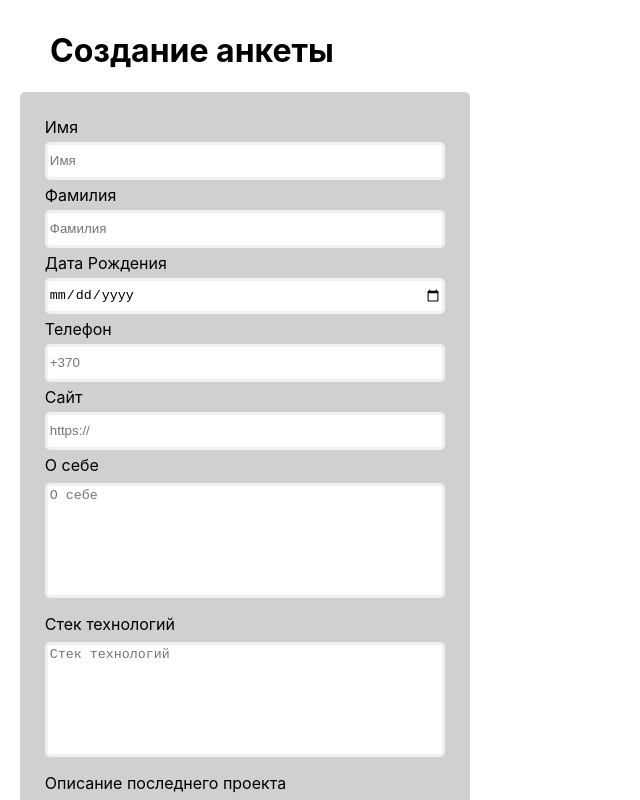
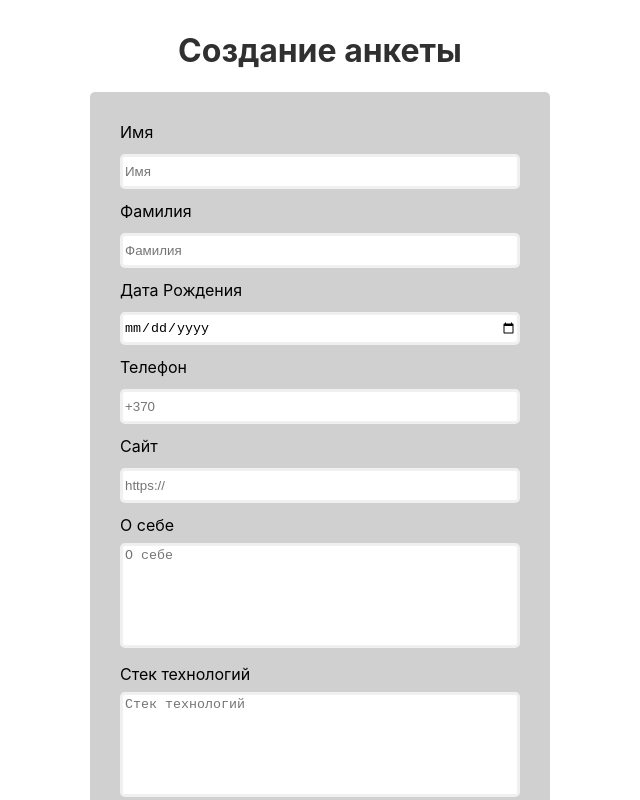
Before and after one commit to Yulatun/React_6.12, a React (Create React App) app: page / in a window 1280 px wide. Shown: the top 800 px of the page, without its empty margins (0-640 px from the left). Built offline with nearby package versions, Linux system fonts and the light colour scheme.

Commit message:
removed unnecessary code and fix layout

```diff
--- a/public/index.html
+++ b/public/index.html
@@ -5,7 +5,7 @@
   <meta charset="utf-8" />
   <meta name="viewport" content="width=device-width, initial-scale=1" />
   <meta name="theme-color" content="#000000" />
-  <title>React App</title>
+  <title>Create your CV app</title>
 </head>
 
 <body>
--- a/src/App.css
+++ b/src/App.css
@@ -1,10 +1,8 @@
-.main-field{
-  display:flex;
+.main-field {
+  height: 1200px;
+  width: 600px;
+  display: flex;
+  align-items: center;
   flex-direction: column;
-  align-self: center;
   margin: 10px 20px 10px 20px;
 }
-
-.main-head{
- margin-left: 30px
-}
--- a/src/App.js
+++ b/src/App.js
@@ -5,12 +5,10 @@ import Heading from './components/heading/heading';
 
 function App() {
   return (
-    <>
-      <div className='main-field'>
-        <Heading text='Создание анкеты' className='main-head'></Heading>
-        <Form></Form>
-      </div>
-    </>
+    <div className='main-field'>
+      <Heading text='Создание анкеты' className='main-head'></Heading>
+      <Form></Form>
+    </div>
   );
 }
 
--- a/src/components/form/form.css
+++ b/src/components/form/form.css
@@ -3,7 +3,7 @@
   width: 400px;
   display: flex;
   flex-direction: column;
-  padding: 2%;
+  padding: 5%;
   border-radius: 5px;
   background-color: #d0d0d0;
 }
--- a/src/components/heading/heading.css
+++ b/src/components/heading/heading.css
@@ -0,0 +1,3 @@
+.main-head {
+  color:#303030;
+}
--- a/src/components/heading/heading.js
+++ b/src/components/heading/heading.js
@@ -1,5 +1,5 @@
 import React from 'react';
-
+import './heading.css'
 class Heading extends React.Component {
   render() {
     return (
--- a/src/components/input/input.css
+++ b/src/components/input/input.css
@@ -1,8 +1,8 @@
 .input-form {
   height: 30px;
   border-radius: 5px;
-  margin-top: 5px;
-  margin-bottom: 5px;
+  margin-top: 3%;
+  margin-bottom: 3%;
   justify-content: space-around;
   border: solid #f0f0f0;
 }
--- a/src/components/input/input.js
+++ b/src/components/input/input.js
@@ -10,7 +10,6 @@ class Input extends React.Component {
           type={this.props.type}
           className={this.props.className}
           placeholder={this.props.placeholder}
-          value={this.props.value}
         ></input>
       </>
     );
```
